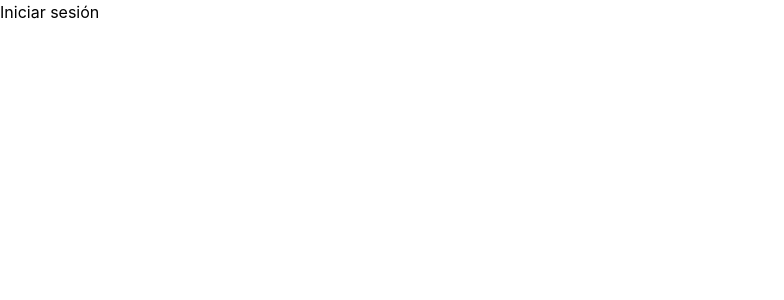
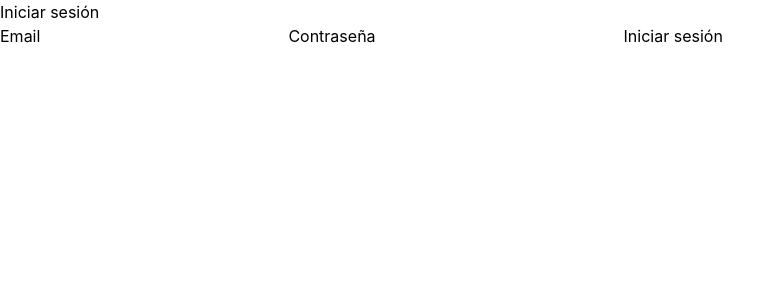
Before and after one commit to Las-supernenas/Giftory, a React (Vite) app in the folder frontend/: page /login in a window 1280 px wide. Shown: the top 300 px of the page, without its empty margins (0-784 px from the left). Built offline with nearby package versions, Linux system fonts and the light colour scheme; no server answers.

Commit message:
feat(frontend): add login form fields

```diff
--- a/frontend/src/LoginPage.tsx
+++ b/frontend/src/LoginPage.tsx
@@ -2,6 +2,15 @@ function LoginPage() {
   return (
     <main>
       <h1>Iniciar sesión</h1>
+      <form>
+        <label htmlFor="email">Email</label>
+        <input id="email" name="email" type="email" />
+
+        <label htmlFor="password">Contraseña</label>
+        <input id="password" name="password" type="password" />
+
+        <button type="submit">Iniciar sesión</button>
+      </form>
     </main>
   );
 }
```
